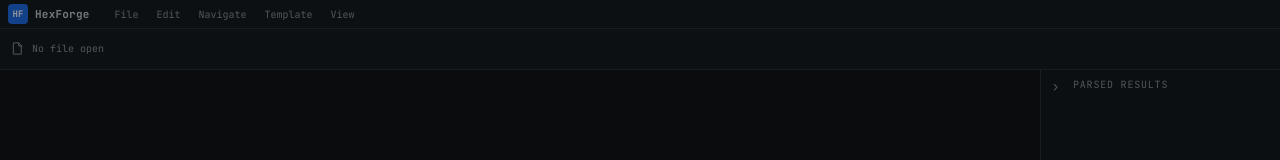
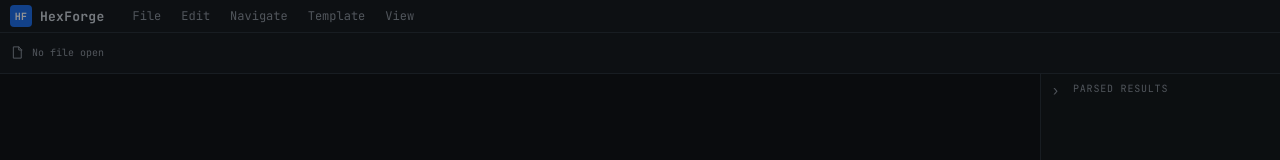
Before and after one commit to Steven-w65/HexForge, a Vue app: page / in a window 1280 px wide. Shown: the top 160 px of the page. Built offline with nearby package versions, Linux system fonts and the light colour scheme.

Commit message:
style: enlarge top menu typography

```diff
--- a/src/components/AppShell.vue
+++ b/src/components/AppShell.vue
@@ -67,7 +67,7 @@ const selectedByte = computed(() => {
     data-testid="app-shell"
     class="app-shell"
     :class="{ 'right-collapsed': rightCollapsed }"
-    :style="{ '--compact-right-width': `${COMPACT_RIGHT_WIDTH}px` }"
+    :style="{ '--compact-right-width': `${COMPACT_RIGHT_WIDTH}px`, '--top-menu-height': '32px', '--top-layer-offset': '74px' }"
     role="application"
   >
     <TopMenu :state="effectiveMenuState" :bytes-per-row="bytesPerRow"
@@ -105,7 +105,7 @@ const selectedByte = computed(() => {
 </template>
 
 <style scoped>
-.app-shell { position: relative; width: 100vw; height: 100vh; display: grid; grid-template-rows: 28px auto minmax(0, 1fr) 24px; color: var(--text); background: var(--bg); overflow: hidden; }
+.app-shell { position: relative; width: 100vw; height: 100vh; display: grid; grid-template-rows: var(--top-menu-height) auto minmax(0, 1fr) 24px; color: var(--text); background: var(--bg); overflow: hidden; }
 .workspace { display: grid; grid-template-columns: minmax(360px, 1fr) minmax(240px, 30vw); min-width: 0; min-height: 0; }
 .app-shell.right-collapsed .workspace { grid-template-columns: minmax(360px, 1fr) 28px; }
 .hex-stage { position: relative; min-width: 0; min-height: 0; overflow: hidden; }
@@ -115,7 +115,7 @@ const selectedByte = computed(() => {
 .drop-prompt button { height: 28px; margin-top: 3px; padding: 0 12px; color: var(--text); background: var(--button); border: 0; border-radius: 4px; font: inherit; font-size: 10px; }
 .drop-prompt button:hover { background: var(--hover); }
 .empty-file { position: absolute; inset: 0 8px 0 0; display: grid; place-items: center; color: var(--muted); background: var(--bg); font-size: 11px; pointer-events: none; }
-.template-editor-panel { position: absolute; z-index: 5; top: 70px; right: 0; bottom: 24px; box-sizing: border-box; width: min(560px, calc(100vw - 36px)); display: flex; flex-direction: column; gap: 12px; padding: 12px; color: var(--text); background: color-mix(in srgb, var(--panel) 97%, transparent); border-left: 1px solid var(--border-strong); box-shadow: -12px 0 28px rgb(0 0 0 / 16%); }
+.template-editor-panel { position: absolute; z-index: 5; top: var(--top-layer-offset); right: 0; bottom: 24px; box-sizing: border-box; width: min(560px, calc(100vw - 36px)); display: flex; flex-direction: column; gap: 12px; padding: 12px; color: var(--text); background: color-mix(in srgb, var(--panel) 97%, transparent); border-left: 1px solid var(--border-strong); box-shadow: -12px 0 28px rgb(0 0 0 / 16%); }
 .template-editor-header { display: flex; align-items: center; justify-content: space-between; padding-bottom: 9px; border-bottom: 1px solid var(--border); }
 .template-editor-header div { display: grid; gap: 2px; }
 .template-editor-header strong { font-size: 12px; }
--- a/src/components/TopMenu.vue
+++ b/src/components/TopMenu.vue
@@ -289,18 +289,18 @@ export default { components: { MenuCommandItem } }
 </script>
 
 <style scoped>
-.top-menu { position: relative; display: flex; align-items: center; height: 28px; padding: 0 8px; background: var(--surface); border-bottom: 1px solid var(--border); }
-.menu-brand { display: flex; align-items: center; gap: 7px; margin-right: 16px; white-space: nowrap; font-size: 11px; letter-spacing: .02em; }
-.brand-mark { display: grid; place-items: center; width: 20px; height: 20px; color: var(--selection-text); background: var(--selection); border-radius: 4px; font-size: 9px; font-weight: 700; }
-.top-menu > button { height: 23px; padding: 0 9px; color: var(--muted); background: transparent; border: 0; border-radius: 3px; font: inherit; font-size: 10px; text-transform: none; }
+.top-menu { position: relative; display: flex; align-items: center; height: var(--top-menu-height, 32px); padding: 0 10px; background: var(--surface); border-bottom: 1px solid var(--border); }
+.menu-brand { display: flex; align-items: center; gap: 8px; margin-right: 18px; white-space: nowrap; font-size: 13px; letter-spacing: .02em; }
+.brand-mark { display: grid; place-items: center; width: 22px; height: 22px; color: var(--selection-text); background: var(--selection); border-radius: 4px; font-size: 10px; font-weight: 700; }
+.top-menu > button { height: 27px; padding: 0 10px; color: var(--muted); background: transparent; border: 0; border-radius: 3px; font: inherit; font-size: 12px; text-transform: none; }
 .top-menu > button:hover, .top-menu > button[aria-expanded='true'] { color: var(--text); background: var(--hover); }
-.menu-popup { position: absolute; z-index: 20; top: 27px; display: grid; min-width: 245px; padding: 4px; color: var(--text); background: var(--panel); border: 1px solid var(--border-strong); border-radius: 4px; box-shadow: 0 8px 20px rgb(0 0 0 / 24%); }
-.menu-item { display: grid; grid-template-columns: 14px minmax(120px, 1fr) auto; align-items: center; min-height: 26px; gap: 6px; padding: 0 7px; color: var(--text); background: transparent; border: 0; border-radius: 3px; font: inherit; font-size: 10px; text-align: left; }
+.menu-popup { position: absolute; z-index: 20; top: calc(var(--top-menu-height, 32px) - 1px); display: grid; min-width: 260px; padding: 4px; color: var(--text); background: var(--panel); border: 1px solid var(--border-strong); border-radius: 4px; box-shadow: 0 8px 20px rgb(0 0 0 / 24%); }
+.menu-item { display: grid; grid-template-columns: 14px minmax(120px, 1fr) auto; align-items: center; min-height: 29px; gap: 7px; padding: 0 8px; color: var(--text); background: transparent; border: 0; border-radius: 3px; font: inherit; font-size: 11px; text-align: left; }
 .menu-item:hover:not(:disabled), .menu-item:focus-visible { background: var(--hover); outline: none; }
 .menu-item:disabled { opacity: .38; }
 .submenu-trigger { grid-template-columns: minmax(120px, 1fr) auto; }
-kbd { color: var(--muted); font: inherit; font-size: 9px; }
+kbd { color: var(--muted); font: inherit; font-size: 10px; }
 .separator { height: 1px; margin: 4px 3px; background: var(--border); }
-.submenu-flyout { position: absolute; left: calc(100% + 4px); display: grid; min-width: 220px; max-height: 260px; padding: 4px; overflow: auto; color: var(--text); background: var(--panel); border: 1px solid var(--border-strong); border-radius: 4px; box-shadow: 0 8px 20px rgb(0 0 0 / 24%); }
+.submenu-flyout { position: absolute; left: calc(100% + 4px); display: grid; min-width: 230px; max-height: 280px; padding: 4px; overflow: auto; color: var(--text); background: var(--panel); border: 1px solid var(--border-strong); border-radius: 4px; box-shadow: 0 8px 20px rgb(0 0 0 / 24%); }
 .submenu-flyout .menu-item { grid-template-columns: minmax(120px, 1fr) auto; }
 </style>
```
Also changed, not shown: 1 other file (tests, documents, lock files or other folders).
